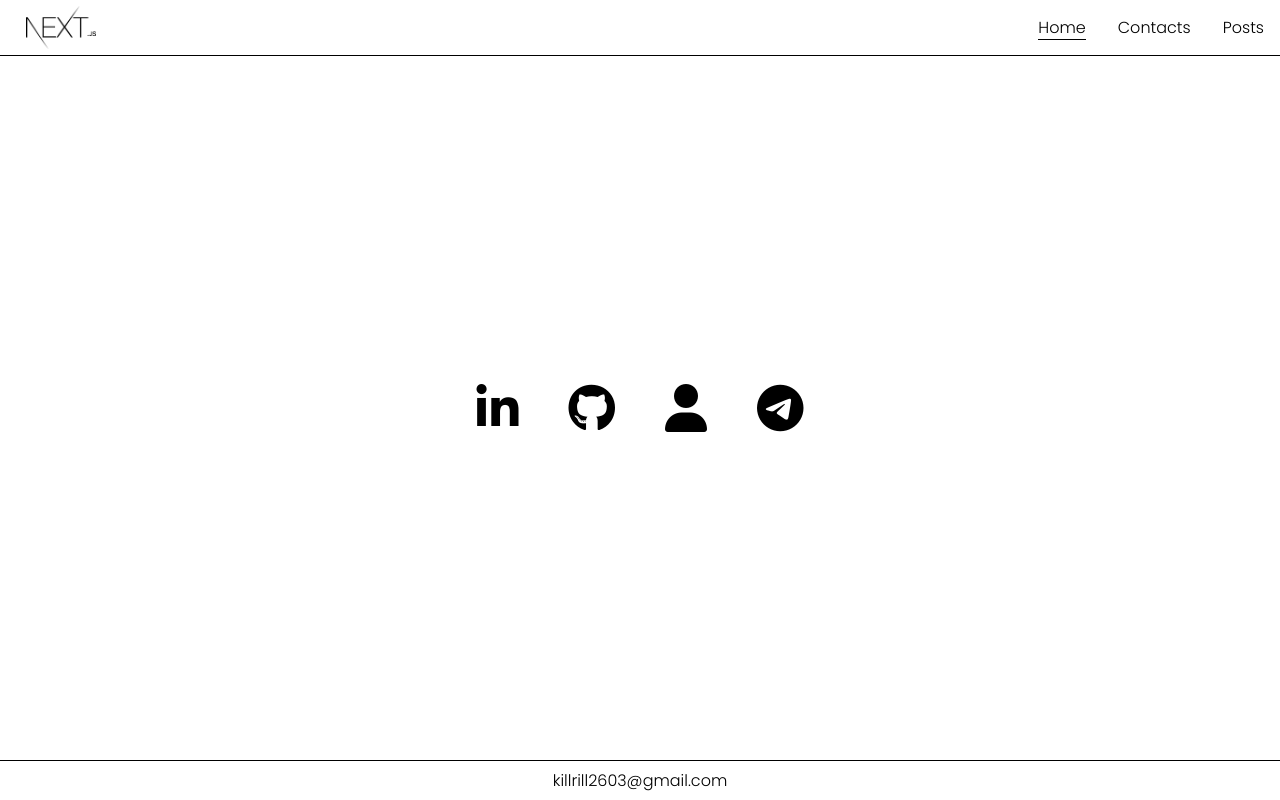
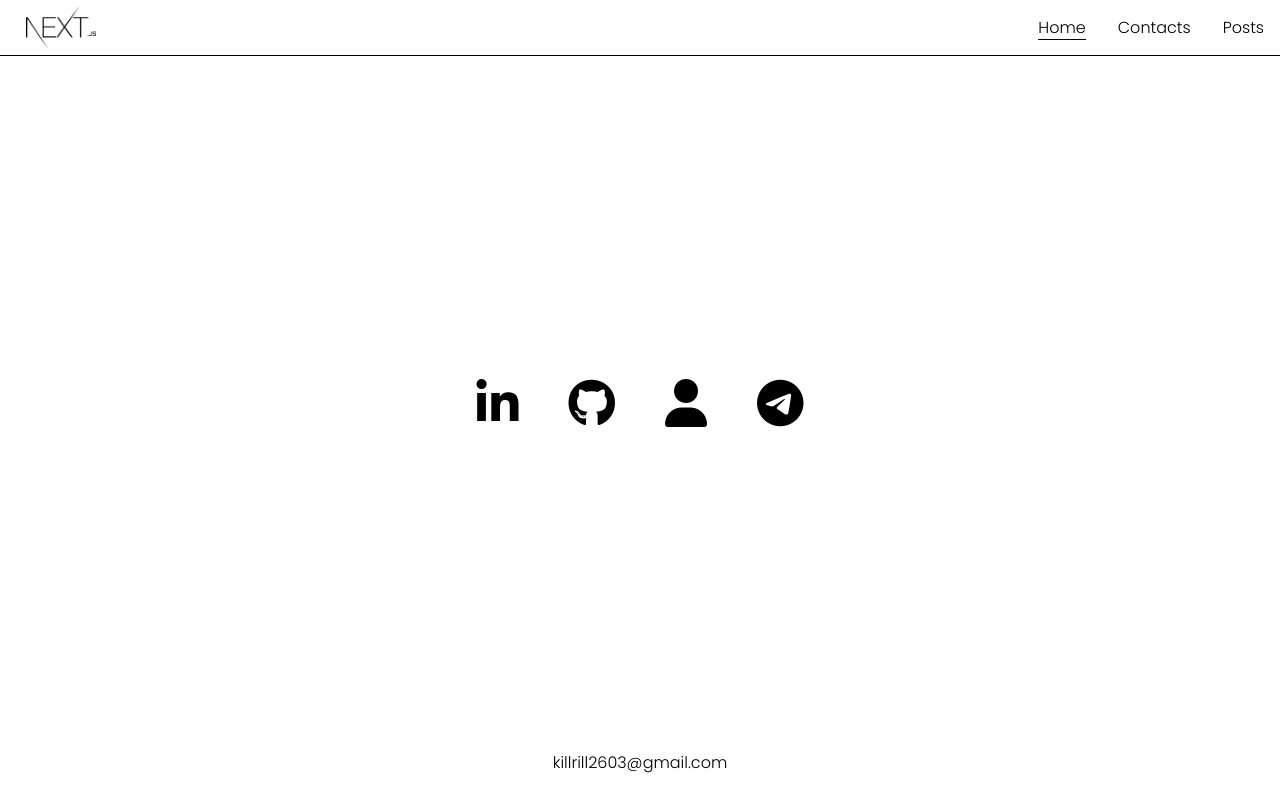
Before and after one commit to Kirill2603/audio-player, a Next.js app: page / in a window 1280 px wide. Built offline with nearby package versions, Linux system fonts and the light colour scheme; a web font is replaced by a local one.

Commit message:
fixes css

```diff
--- a/components/footer.tsx
+++ b/components/footer.tsx
@@ -3,9 +3,9 @@ import style from '../styles/footer.module.scss'
 
 const Footer = () => {
 	return (
-		<div className={style.footer}>
+		<footer className={style.footer}>
 			<a href="mailto:killrill2603@gmail.com">killrill2603@gmail.com</a>
-		</div>
+		</footer>
 	)
 };
 
--- a/components/layout.tsx
+++ b/components/layout.tsx
@@ -11,7 +11,7 @@ const Layout: FC<LayoutPropsType> = ({children}) => {
 	return (
 		<>
 			<Header/>
-			<div className={styles.main}>{children}</div>
+			{children}
 			<Footer/>
 		</>
 	)
--- a/pages/_app.tsx
+++ b/pages/_app.tsx
@@ -2,13 +2,16 @@ import '../styles/globals.scss'
 import type {AppProps} from 'next/app'
 import Layout from "../components/layout";
 import React from "react";
+import styles from "../styles/layout.module.scss";
 
 const MyApp = ({Component, pageProps}: AppProps) => (
-	<>
-		<Layout>
+
+	<Layout>
+		<div className={styles.main}>
 			<Component {...pageProps} />
-		</Layout>
-	</>
+		</div>
+	</Layout>
+
 
 )
 
--- a/styles/footer.module.scss
+++ b/styles/footer.module.scss
@@ -1,11 +1,14 @@
 .footer {
-  position: absolute;
-  left: 0;
-  bottom: 0;
-  height: 5vh;
-  width: 100%;
-  border-top: 1px solid black;
-  display: flex;
-  justify-content: center;
-  align-items: center;
+  //position: absolute;
+  //left: 0;
+  //bottom: 0;
+  //height: 5vh;
+  //width: 100%;
+  //border-top: 1px solid black;
+  //display: flex;
+  //justify-content: center;
+  //align-items: center;
+  text-align: center;
+  //flex: 0 0 auto;
+  flex: 1;
 }
--- a/styles/globals.scss
+++ b/styles/globals.scss
@@ -4,7 +4,15 @@ html,
 body {
   padding: 0;
   margin: 0;
+  height: 100%;
   font-family: 'Poppins', sans-serif;
+  #__next {
+    height: 100%;
+    display: flex;
+    flex-direction: column;
+    align-items: center;
+    justify-content: center;
+  }
 }
 
 a {
--- a/styles/header.module.scss
+++ b/styles/header.module.scss
@@ -4,7 +4,10 @@
   justify-content: space-between;
   align-items: center;
   border-bottom: 1px solid black;
-  height: 7vh;
+  width: 100%;
+  min-height: 7vh;
+  flex: 1;
+
 }
 .logoWrapper {
   min-height: 45px;
--- a/styles/layout.module.scss
+++ b/styles/layout.module.scss
@@ -1,7 +1,9 @@
 .main {
+  width: 100%;
+  height: 100%;
+  flex: 14;
   display: flex;
   flex-direction: column;
   justify-content: center;
   align-items: center;
-  height: 88vh;
 }
```
Also changed, not shown: pages/posts/index.tsx (+32 -2 lines), types.ts (+7 -0 lines).
